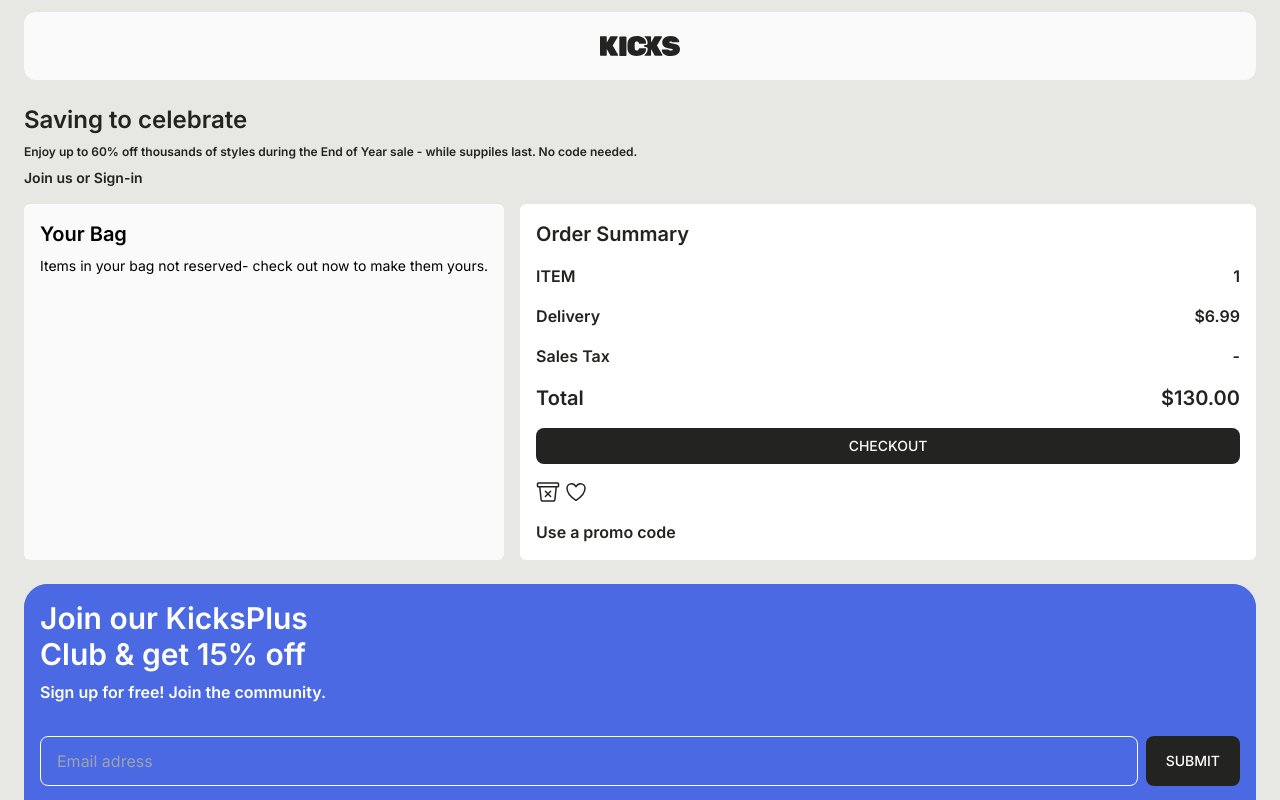
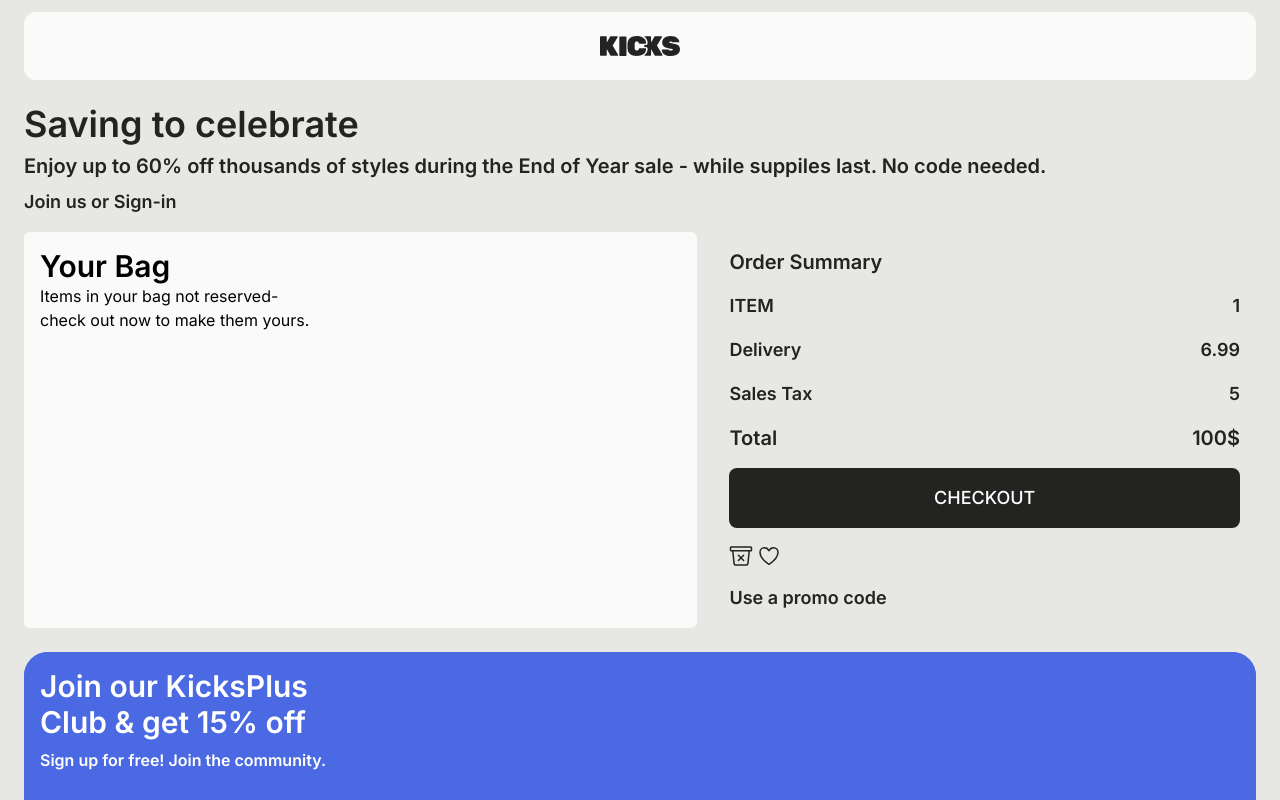
Before and after one commit to Azymi4231/Kicks, a Next.js app: page /cart in a window 1280 px wide. Built offline with nearby package versions, Linux system fonts and the light colour scheme.

Commit message:
Responisive

```diff
--- a/src/features/cart/pages/cart-page.tsx
+++ b/src/features/cart/pages/cart-page.tsx
@@ -11,60 +11,65 @@ const CartPage = () => {
   return (
     <div className="flex flex-col gap-4 ">
       <div className=" text-DarkGray flex flex-col gap-2 font-semibold">
-        <h1 className="text-2xl">Saving to celebrate </h1>
-        <p className="text-xs">
+        <h1 className="text-2xl lg:text-4xl">Saving to celebrate </h1>
+        <p className="text-xs lg:text-xl">
           Enjoy up to 60% off thousands of styles during the End of Year sale -
           while suppiles last. No code needed.
         </p>
-        <p className="text-sm">Join us or Sign-in</p>
+        <p className="text-sm lg:text-lg">Join us or Sign-in</p>
       </div>
-      <div className="flex flex-col sm:flex-row gap-4">
-        <div className="flex flex-col bg-WhiteMain p-4 gap-2 rounded-md">
-          <div className="flex flex-col  gap-2 font-semibold">
-            <h2 className="text-xl">Your Bag</h2>
-            <p className="font-normal text-sm">
-              Items in your bag not reserved- check out now to make them yours.
-            </p>
+      <div className="flex flex-col sm:flex-row gap-4 justify-between">
+        <div className="flex flex-col bg-WhiteMain p-4 gap-3 rounded-md flex-grow">
+          <div className="flex flex-col  gap-2 font-semibold lg:gap-6">
+            <div>
+              <h2 className="text-xl lg:text-3xl">Your Bag</h2>
+              <p className="font-normal text-sm lg:text-base lg:max-w-72">
+                Items in your bag not reserved- check out now to make them
+                yours.
+              </p>
+            </div>
             <div className="flex flex-col gap-4">
               {UserProducts.map((item, id) => (
                 <div className="flex gap-4">
-                  <Image src={item.image} alt="Shoe1" />
+                  <div className="flex max-w-52 w-full">
+                    <Image src={item.image} alt="Shoe1" />
+                  </div>
+
                   <div className="flex flex-col gap-2">
-                    <div className="font-semibold text-DarkGray">
-                      <h3 className="text-2xl">{item.name}</h3>
-                      <p className="text-sm">desc1</p>
-                      <p className="text-sm">desc2</p>
+                    <div className="font-semibold text-DarkGray flex flex-col gap-1 lg:gap-2">
+                      <h3 className="text-lg lg:text-2xl">{item.text}</h3>
+                      <p className="text-sm lg:text-lg max-w-40">{item.desc}</p>
+                      <p className="text-lg text-Blue lg:text-2xl">
+                        ${item.price}
+                      </p>
                     </div>
-                    <p key={id} className="text-Blue font-semibold text-2xl">
-                      {item.price}
-                    </p>
                   </div>
                 </div>
               ))}
             </div>
           </div>
         </div>
-        <div className="bg-White rounded-md font-semibold text-DarkGray p-4 flex flex-col grow gap-4">
+        <div className="bg-White rounded-md font-semibold text-DarkGray p-4 flex flex-col flex-grow-[1] gap-4  lg:bg-transparent">
           <h3 className="text-xl">Order Summary</h3>
           {checkout.map((item, id) => (
-            <div className="flex flex-col gap-4">
+            <div className="flex text-lg flex-col gap-4">
               <div className="flex felx-row justify-between">
                 <p>ITEM</p>
-                <p key={id}>{item.amount}</p>
+                <p>1</p>
               </div>
               <div className="flex felx-row justify-between">
                 <p>Delivery </p>
-                <p key={id}>{item.delivery}</p>
+                <p>6.99</p>
               </div>
               <div className="flex felx-row justify-between">
                 <p>Sales Tax</p>
-                <p key={id}>{item.tax}</p>
+                <p>5</p>
               </div>
               <div className="flex felx-row justify-between text-xl">
                 <p>Total</p>
-                <p key={id}>{item.total}</p>
+                <p>100$</p>
               </div>
-              <button className="bg-DarkGray text-White px-4 py-2 text-sm font-medium rounded-lg">
+              <button className="bg-DarkGray text-White py-2 text-sm font-medium rounded-lg lg:py-4 lg:text-lg">
                 CHECKOUT
               </button>
               <div className="flex flex-row gap-1">
--- a/src/features/product/pages/product-constans.ts
+++ b/src/features/product/pages/product-constans.ts
@@ -8,6 +8,7 @@ import review3 from "../../../../public/review3.png";
 import avatar1 from "../../../../public/avatar1.png";
 import avatar2 from "../../../../public/avatar2.png";
 import avatar3 from "../../../../public/avatar3.png";
+import { describe } from "node:test";
 
 export const products = [
   {
@@ -15,24 +16,28 @@ export const products = [
     text: "Nike Air Force 1 ",
     id: "1",
     price: 199,
+    desc: "Men’s Road Running Shoes ",
   },
   {
     image: Shoe4,
     text: "Nike Air Max Plus",
     id: "2",
     price: 109,
+    desc: "Men’s Road Skating Shoes ",
   },
   {
     image: Shoe5,
     text: "Nike Dunk Low Retro",
     id: "3",
     price: 159,
+    desc: "Men’s Road Casual Shoes ",
   },
   {
     image: Shoe6,
     text: "Nike Air Max Excee",
     id: "4",
     price: 389,
+    desc: "Men’s Road Bowling Shoes ",
   },
 ];
 
```
